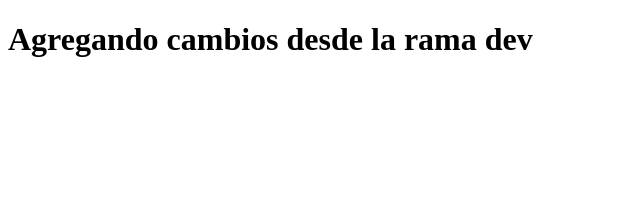
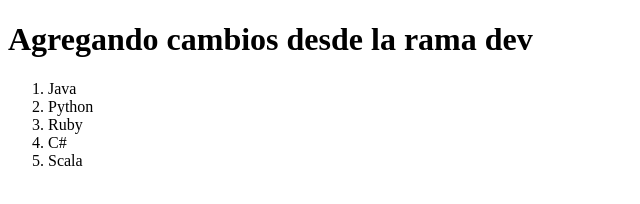
Before and after one commit to ljavierrodriguez/intro-to-git-ft13, a plain HTML site: page index.html in a window 1280 px wide. Shown: the whole page, without its empty margins (0-640 px from the left). Drawn offline with Linux system fonts and the light colour scheme.

Commit message:
Agregando nuevos lenguajes

```diff
--- a/index.html
+++ b/index.html
@@ -8,5 +8,12 @@
 </head>
 <body>
     <h1>Agregando cambios desde la rama dev</h1>
+    <ol>
+        <li>Java</li>
+        <li>Python</li>
+        <li>Ruby</li>
+        <li>C#</li>
+        <li>Scala</li>
+    </ol>
 </body>
 </html>
```
